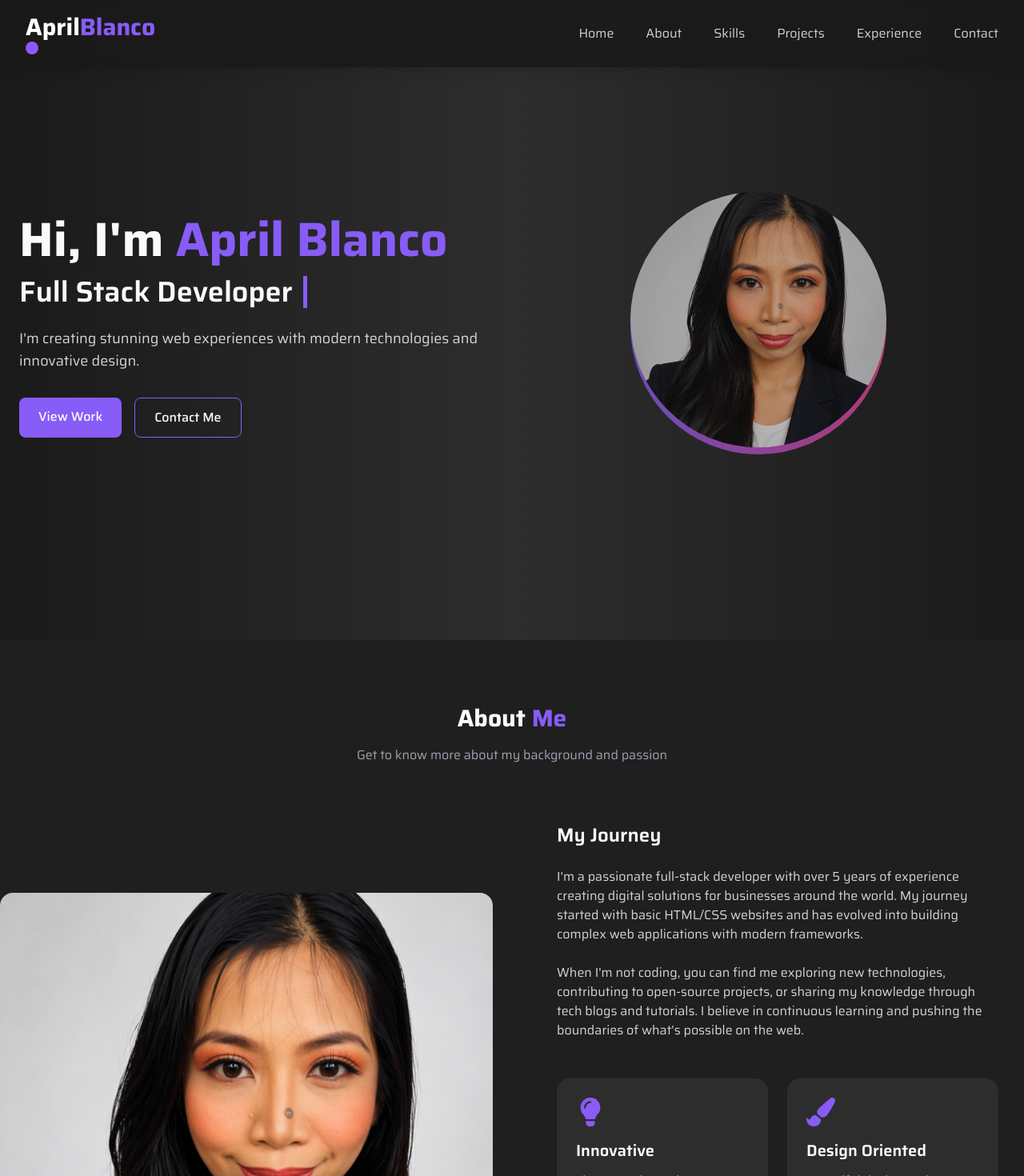
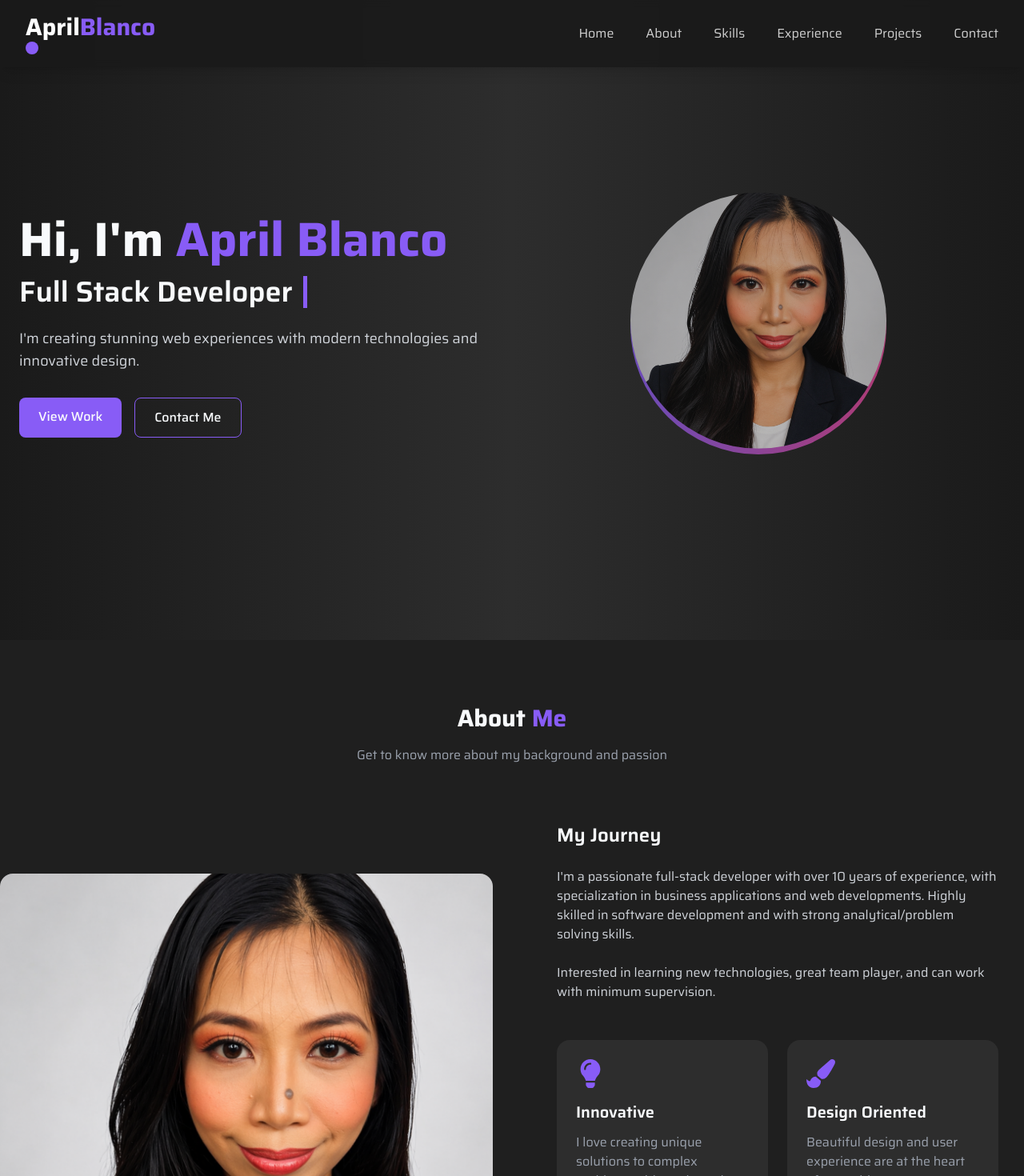
Before and after one commit to aprilbrabante/april-blanco-portfolio-react, a React (Vite) app: page / in a window 1280 px wide. Shown: the top 1470 px of the page at 80% size. Built offline with nearby package versions, Linux system fonts and the light colour scheme.

Commit message:
modified codes

```diff
--- a/src/assets/assets.js
+++ b/src/assets/assets.js
@@ -81,6 +81,15 @@ export const skills = [
 
 export const projects = [
   {
+    title: "Sales API (Fastify)",
+    description: "The Sales API (Fastify) is a RESTful backend service built using the high-performance Fastify framework, designed to manage and process sales-related data efficiently. It provides a structured set of endpoints for handling core business operations such as creating, retrieving, updating, and deleting sales records.",
+    image: projectImg8,
+    tech: ["Node.js", "MongoDB"],
+    icons: [FaNodeJs, FaDatabase],
+    demo: "https://sales-api-fastify.onrender.com/docs#/",
+    code: "https://github.com/aprilbrabante/sales-api-fastify",
+  },
+  {
     title: "E-Commerce Platform",
     description: "MERN E-Commerce Platform. A full-stack web application built with Vue.js (frontend) and Node.js / Express.js (backend) for managing products, users, and orders. ",
     image: projectImg1,
@@ -88,6 +97,7 @@ export const projects = [
     icons: [FaVuejs, FaNodeJs, FaDatabase],
     demo: "http://zuitt-bootcamp-prod-572-9119-blanco.s3-website.us-east-1.amazonaws.com/",
     code: "https://github.com/aprilbrabante/ecommerce-sample-app",
+    credentials: "Credentials:\nAdmin User/Password:\n admin@mail.com/admin123\nDummy Customer User/Password:\n customer@mail.com/customer123"
   },
   {
     title: "Blog Management App",
@@ -97,6 +107,7 @@ export const projects = [
     icons: [FaVuejs, FaNodeJs, FaDatabase],
     demo: "https://blog-client-sand.vercel.app/",
     code: "https://github.com/aprilbrabante/blog_client",
+    credentials: "Credentials:\nUser/Password:\n alvinreyblanco@gmail.com/test1234"
   },
   {
     title: "IP Geolocation",
@@ -106,15 +117,7 @@ export const projects = [
     icons: [FaReact, FaNodeJs, FaDatabase],
     demo: "https://geo-react-api-client.vercel.app/",
     code: "https://github.com/aprilbrabante/geo-react-api-client",
-  },
-  {
-    title: "Sales API (Fastify)",
-    description: "The Sales API (Fastify) is a RESTful backend service built using the high-performance Fastify framework, designed to manage and process sales-related data efficiently. It provides a structured set of endpoints for handling core business operations such as creating, retrieving, updating, and deleting sales records.",
-    image: projectImg8,
-    tech: ["Node.js", "MongoDB"],
-    icons: [FaNodeJs, FaDatabase],
-    demo: "https://sales-api-fastify.onrender.com/docs#/",
-    code: "https://github.com/aprilbrabante/sales-api-fastify",
+    credentials: "Credentials:\nUser/Password:\n test@mail.com/test1234"
   },
   {
     title: "Fitness Tracker",
@@ -124,6 +127,7 @@ export const projects = [
     icons: [FaVuejs, FaNodeJs, FaDatabase],
     demo: "https://fitness-api-client.vercel.app/",
     code: "https://github.com/aprilbrabante/fitnessAPI_client",
+    credentials: "Credentials:\nUser/Password:\n dummy@mail.com/dummy1234"
   },
 
 ];
@@ -135,15 +139,23 @@ export const workData = [
     company: "Innovior",
     duration: "May 2022 - May 2023",
     description:
-      "Leading application development for enterprise clients.",
+      "Developed custom applications using ServiceNow and PowerApps to streamline business processes and significantly improve operational efficiency. Configured workflows and automated routine tasks to minimize manual processing time, while integrating multiple internal systems to enhance data accuracy and interoperability across various departments. Worked closely with business teams to translate requirements into scalable technical solutions that supported all users, and continuously delivered enhancements and fixes that improved platform stability and increased overall user satisfaction.",
     color: "purple"
   },
   {
-    role: "Systems Engineer",
+    role: "System Engineer 1",
     company: "SHI Designing and Manufacturing Inc.",
     duration: "August 2011 - February 2022",
     description:
-      "Developed and maintained legacy web applications for japanese clients, focusing on responsive design and performance optimization.",
+      "Developed and maintained legacy web applications for japanese clients, focusing on responsive design and performance optimization.Built Windows applications using VB6 and automated VBA solutions to increase productivity and eliminate repetitive tasks. Developed enterprise-level Java applications using Struts, Maven, and JSF for both backend and frontend workflows. Performed automation testing with HP UFT and Quality Center, improving system reliability and significantly reducing defects. Designed and optimized databases using Oracle, PostgreSQL, and MySQL to ensure scalable and efficient solutions. Developed an in-house HR in-and-out system using the Python Django framework to streamline employee tracking. Collaborated with the technology team to study and apply various programming languages and frameworks, creating sample applications for learning and implementation. Additionally, created test plans and test reports, and communicated directly with Japanese clients to ensure clear requirements and successful project delivery.",
     color: "pink"
+  },
+  {
+    role: "IT Instructor",
+    company: "System Technological Institute - Palawan",
+    duration: "July 2010 – April 2011",
+    description:
+      "IT Instructor role responsible for teaching Microsoft Office fundamentals (Word, PowerPoint, and Excel), as well as basic programming concepts using Java and VB6.",
+    color: "orange"
   }
 ];
--- a/src/components/About.jsx
+++ b/src/components/About.jsx
@@ -38,10 +38,13 @@ const About = () => {
                     <div className='rounded-2xl p-8'>
                         <h3 className='text-2xl font-semibold mb-6'>My Journey</h3>
                         <p className='text-gray-300 mb-6'>
-                            I'm a passionate full-stack developer with over 5 years of experience creating digital solutions for businesses around the world. My journey started with basic HTML/CSS websites and has evolved into building complex web applications with modern frameworks.
+                            I'm a passionate full-stack developer with over 10 years of experience, with specialization in
+business applications and web developments. Highly skilled in software development
+and with strong analytical/problem solving skills.
                         </p>
                         <p className='text-gray-300 mb-12'>
-                            When I'm not coding, you can find me exploring new technologies, contributing to open-source projects, or sharing my knowledge through tech blogs and tutorials. I believe in continuous learning and pushing the boundaries of what's possible on the web.
+                            Interested in learning new
+technologies, great team player, and can work with minimum supervision.
                         </p>
                         {/* Cards  */}
                         <div className='grid grid-cols-1 md:grid-cols-2 gap-6'>
--- a/src/components/Navbar.jsx
+++ b/src/components/Navbar.jsx
@@ -37,14 +37,14 @@ const Navbar = () => {
                     transition-all duration-300 group-hover:w-full'></span>
                 </a>
 
-                <a href="#projects" className='relative text-white/80 transition duration-300 hover:text-purple group'>
-                    <span>Projects</span>
+                <a href="#experience" className='relative text-white/80 transition duration-300 hover:text-purple group'>
+                    <span>Experience</span>
                     <span className='absolute left-0 -bottom-1 w-0 h-0.5 bg-purple
                     transition-all duration-300 group-hover:w-full'></span>
                 </a>
 
-                <a href="#experience" className='relative text-white/80 transition duration-300 hover:text-purple group'>
-                    <span>Experience</span>
+                <a href="#projects" className='relative text-white/80 transition duration-300 hover:text-purple group'>
+                    <span>Projects</span>
                     <span className='absolute left-0 -bottom-1 w-0 h-0.5 bg-purple
                     transition-all duration-300 group-hover:w-full'></span>
                 </a>
@@ -89,12 +89,12 @@ const Navbar = () => {
                         <span>Skills</span>
                     </a>
 
+                    <a onClick={()=> setShowMenu(!showMenu)} href="#experience" className='relative text-white/80 transition duration-300 hover:text-purple group'>
+                        <span>Experience</span>
+                    </a>
+
                     <a onClick={()=> setShowMenu(!showMenu)} href="#projects" className='relative text-white/80 transition duration-300 hover:text-purple group'>
                         <span>Projects</span>
-                    </a>
-
-                    <a onClick={()=> setShowMenu(!showMenu)} href="#experience" className='relative text-white/80 transition duration-300 hover:text-purple group'>
-                        <span>Experience</span>
                     </a>
 
                     <a onClick={()=> setShowMenu(!showMenu)} href="#contact" className='relative text-white/80 transition duration-300 hover:text-purple group'>
--- a/src/components/ProjectCard.jsx
+++ b/src/components/ProjectCard.jsx
@@ -1,13 +1,14 @@
 import React from 'react'
 
-const ProjectCard = ({title, description, image, tech, demo, code}) => {
+const ProjectCard = ({title, description, image, tech, demo, code, credentials}) => {
   return (
     <div className='bg-dark-300 rounded-2xl overflow-hidden hover:-translate-y-2
     transition duration-300 cursor-pointer'>
         <img src={image} alt={title} className='w-full h-60 object-cover' />
         <div className='p-6'>
             <h3 className='text-xl font-semibold mb-2'>{title}</h3>
-            <p className='text-gray-400 mb-4'>{description}</p>
+            <p className='text-gray-400 mb-1'>{description}</p>
+            <p style={{ whiteSpace: 'pre-line' }} className='text-gray-500  mb-4'>{credentials}</p>
             <div className='flex flex-wrap gap-2 mb-4'>
                 {tech.map((item, index) => (
                     <span key={index} className='px-3 py-1 bg-dark-400 rounded-full text-sm'>{item}</span>
@@ -15,6 +16,8 @@ const ProjectCard = ({title, description, image, tech, demo, code}) => {
 
                 )}
             </div>
+
+
 
             <div className='flex gap-2'>
                 <a href={demo} target='_blank' className='flex-1 text-center px-4 py-2 bg-purple
--- a/src/components/Work.jsx
+++ b/src/components/Work.jsx
@@ -15,7 +15,7 @@ const Work = () => {
         <div className='container mx-auto px-6'>
             <h2 className='text-3xl font-bold text-center mb-4'>
                 Work
-                <span className='text-purple'>Experience</span>
+                <span className='text-purple'>  Experience</span>
             </h2>
             <p className='text-gray-400 text-center max-w-2xl mx-auto mb-16'>
                 My professional journey so far
@@ -45,7 +45,7 @@ const Work = () => {
 
                                     </div>
                                     <p className='text-gray'>{data.company}</p>
-                                    <p>{data.description}</p>
+                                    <p className='text-gray-400'>{data.description}</p>
 
                                 </div>
 
--- a/src/pages/Home.jsx
+++ b/src/pages/Home.jsx
@@ -13,8 +13,8 @@ const Home = () => {
         <Hero></Hero>
         <About/>
         <Skills/>
+        <Work/>
         <Projects></Projects>
-        <Work/>
         <Contact/>
         <Footer/>
     </div>
```
